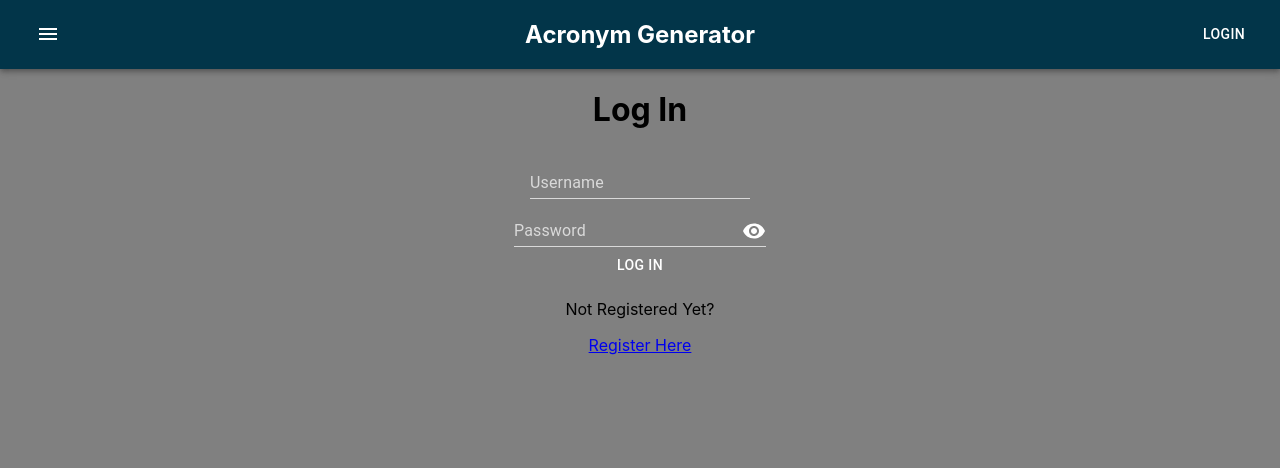
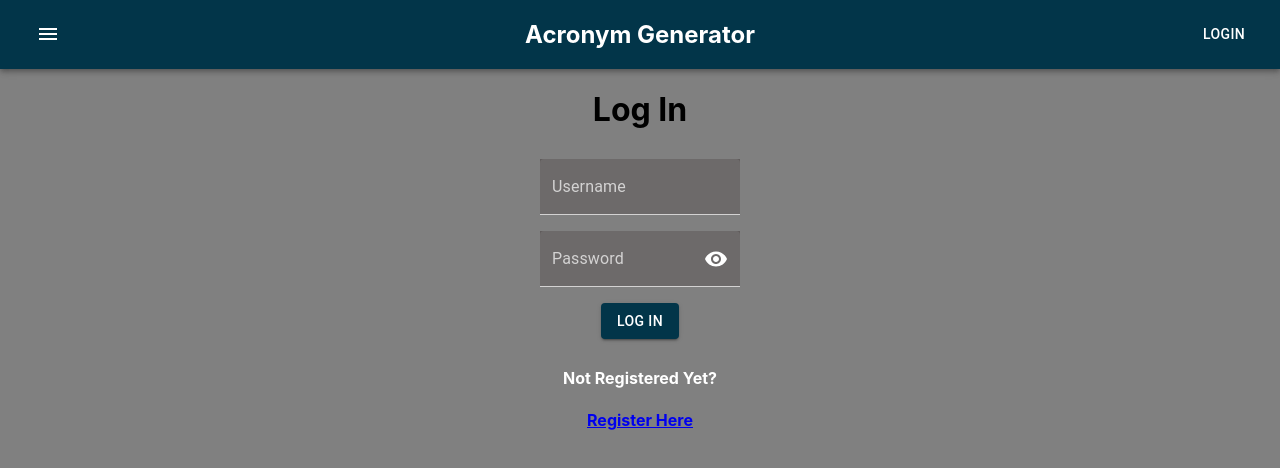
Before and after one commit to berg2043/Acronym-Generator, a React (Create React App) app: page /login in a window 1280 px wide. Shown: the top 468 px of the page. Built offline with nearby package versions, Linux system fonts and the light colour scheme; no server answers.

Commit message:
styled inputs and button

```diff
--- a/src/components/LogIn/LogIn.js
+++ b/src/components/LogIn/LogIn.js
@@ -1,10 +1,22 @@
 import React, { useState } from 'react';
-import { TextField, Button } from '@material-ui/core';
+import { TextField, Button, makeStyles } from '@material-ui/core';
 import PasswordInput from '../PasswordInput/PasswordInput';
 import { useHistory } from 'react-router-dom';
 import { useDispatch } from 'react-redux';
 
+const useStyles = makeStyles(theme => ({
+  inputs: {
+    backgroundColor: '#5F5B5B',
+    margin: theme.spacing(1),
+    width: 200,
+  },
+  buttons: {
+    margin: theme.spacing(1),
+  },
+}))
+
 const LogIn = () => {
+  const classes = useStyles();
   const dispatch = useDispatch();
   // States
   const [username, setUsername] = useState('');
@@ -27,22 +39,33 @@ const LogIn = () => {
             label='Username'
             value={username}
             onChange={event=>setUsername(event.target.value)}
+            variant='filled'
+            className={classes.inputs}
           />
           <br/>
           <PasswordInput
             label='Password'
             value={password}
             onChange={event=>setPassword(event.target.value)}
+            variant='filled'
+            className={classes.inputs}
           />
           <br/>
           <Button
             type='submit'
+            variant='contained'
+            color='primary'
+            className={classes.buttons}
           >
             Log In
           </Button>
         </form>
-        <p>Not Registered Yet?</p>
-        <p><a href="/register" onClick={event=>{event.preventDefault(); history.push('/register')}}>Register Here</a></p>
+        <h4 style={{color: 'white'}}>Not Registered Yet?</h4>
+        <p>
+          <a href="/register" onClick={event=>{event.preventDefault(); history.push('/register');}}>
+            <strong>Register Here</strong>
+          </a>
+        </p>
       </div>
     </>
   );
--- a/src/components/Register/Register.js
+++ b/src/components/Register/Register.js
@@ -1,10 +1,23 @@
 import React, { useState, useEffect } from 'react';
-import { TextField, Button } from '@material-ui/core';
+import { TextField, Button, makeStyles } from '@material-ui/core';
 import PasswordInput from '../PasswordInput/PasswordInput';
 import { useDispatch, useSelector } from 'react-redux';
 import { useHistory } from 'react-router-dom';
 
+const useStyles = makeStyles(theme => ({
+  inputs: {
+    backgroundColor: '#5F5B5B',
+    margin: theme.spacing(1),
+    width: 200,
+  },
+  buttons: {
+    margin: theme.spacing(1),
+  },
+}))
+
 const Register = () => {
+  const classes = useStyles();
+
   const dispatch = useDispatch();
 
   // States
@@ -35,6 +48,8 @@ const Register = () => {
             value={username}
             required
             onChange={event=>setUsername(event.target.value)}
+            variant='filled'
+            className={classes.inputs}
           />
           <br/>
           <PasswordInput
@@ -42,10 +57,15 @@ const Register = () => {
             label='Password'
             value={password}
             onChange={event=>setPassword(event.target.value)}
+            variant='filled'
+            className={classes.inputs}
           />
           <br/>
           <Button
             type='submit'
+            variant='contained'
+            color='primary'
+            className={classes.buttons}
           >
             Reigster
           </Button>
```
